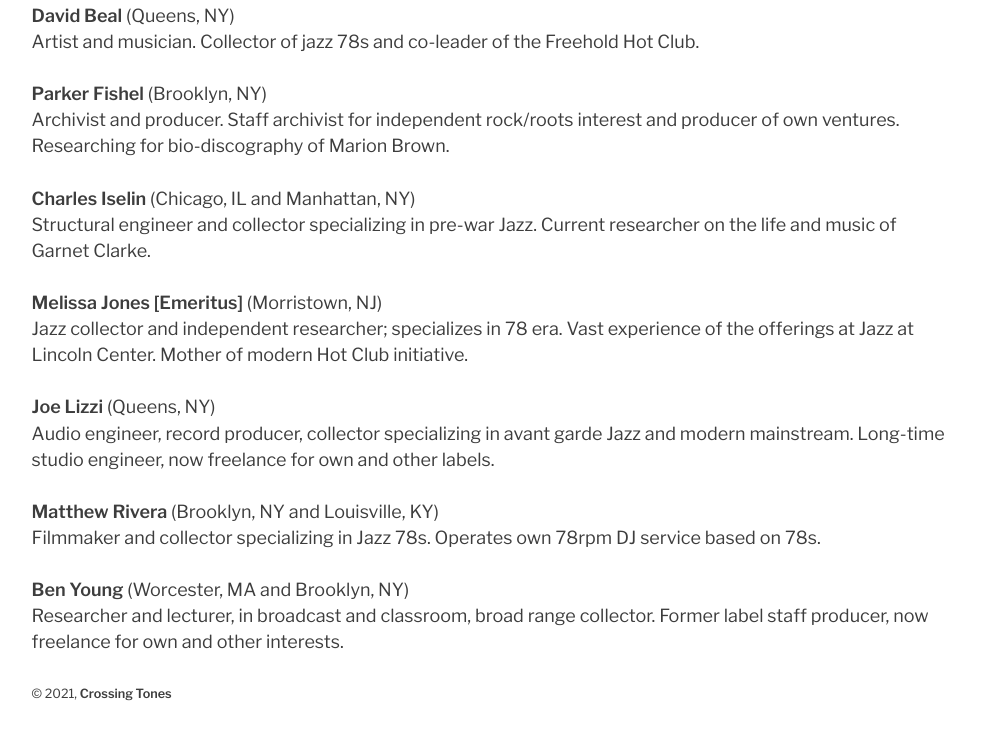
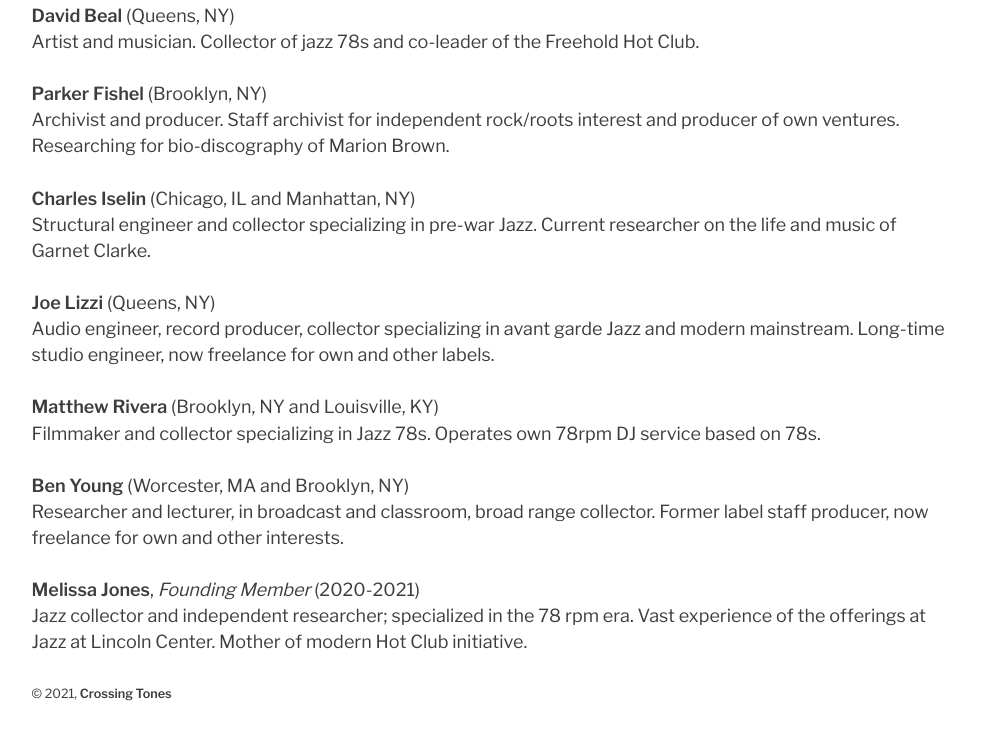
Before and after one commit to lizlove/crossing-tones, a Gatsby site: page /who-we-are in a window 1280 px wide. Shown: the part 179-913 px from the top of the page, without its empty margins (148-1131 px from the left). Built offline with nearby package versions, Linux system fonts and the light colour scheme; Gatsby itself is replaced by a stand-in of ours.

Commit message:
Add Melissa dates.

```diff
--- a/src/pages/who-we-are.tsx
+++ b/src/pages/who-we-are.tsx
@@ -29,13 +29,6 @@ const WhoWeAre = (props: PageProps) => (
       researcher on the life and music of Garnet Clarke.
     </p>
     <p>
-      <b>Melissa Jones [Emeritus]</b> (Morristown, NJ)
-      <br></br>
-      Jazz collector and independent researcher; specializes in 78 era. Vast
-      experience of the offerings at Jazz at Lincoln Center. Mother of modern
-      Hot Club initiative.
-    </p>
-    <p>
       <b>Joe Lizzi</b> (Queens, NY)
       <br></br>
       Audio engineer, record producer, collector specializing in avant garde
@@ -55,6 +48,13 @@ const WhoWeAre = (props: PageProps) => (
       collector. Former label staff producer, now freelance for own and other
       interests.
     </p>
+    <p>
+      <b>Melissa Jones</b>, <i>Founding Member</i> (2020-2021)
+      <br></br>
+      Jazz collector and independent researcher; specialized in the 78 rpm era. Vast
+      experience of the offerings at Jazz at Lincoln Center. Mother of modern
+      Hot Club initiative.
+    </p>
   </Layout>
 );
 
```
